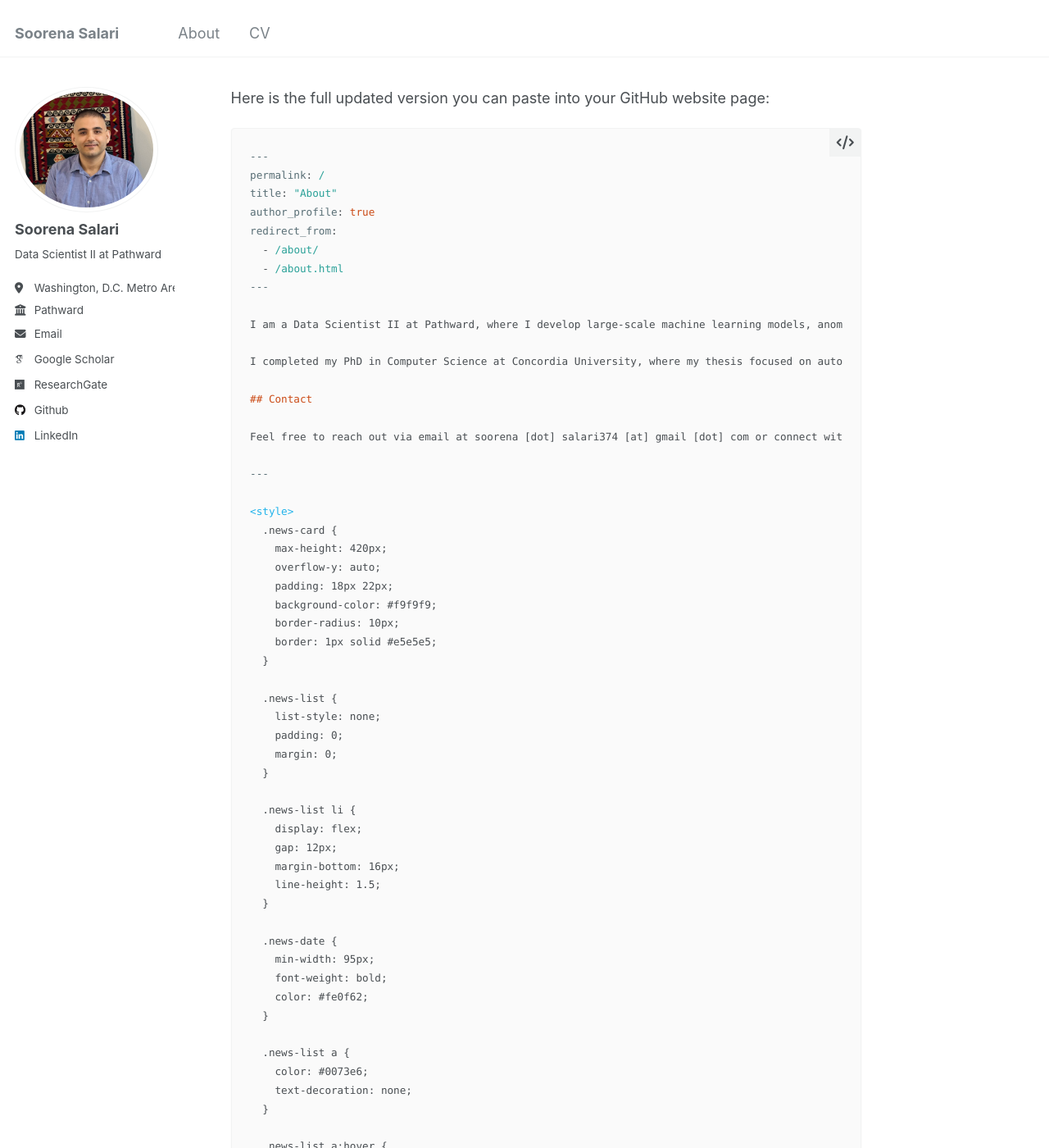
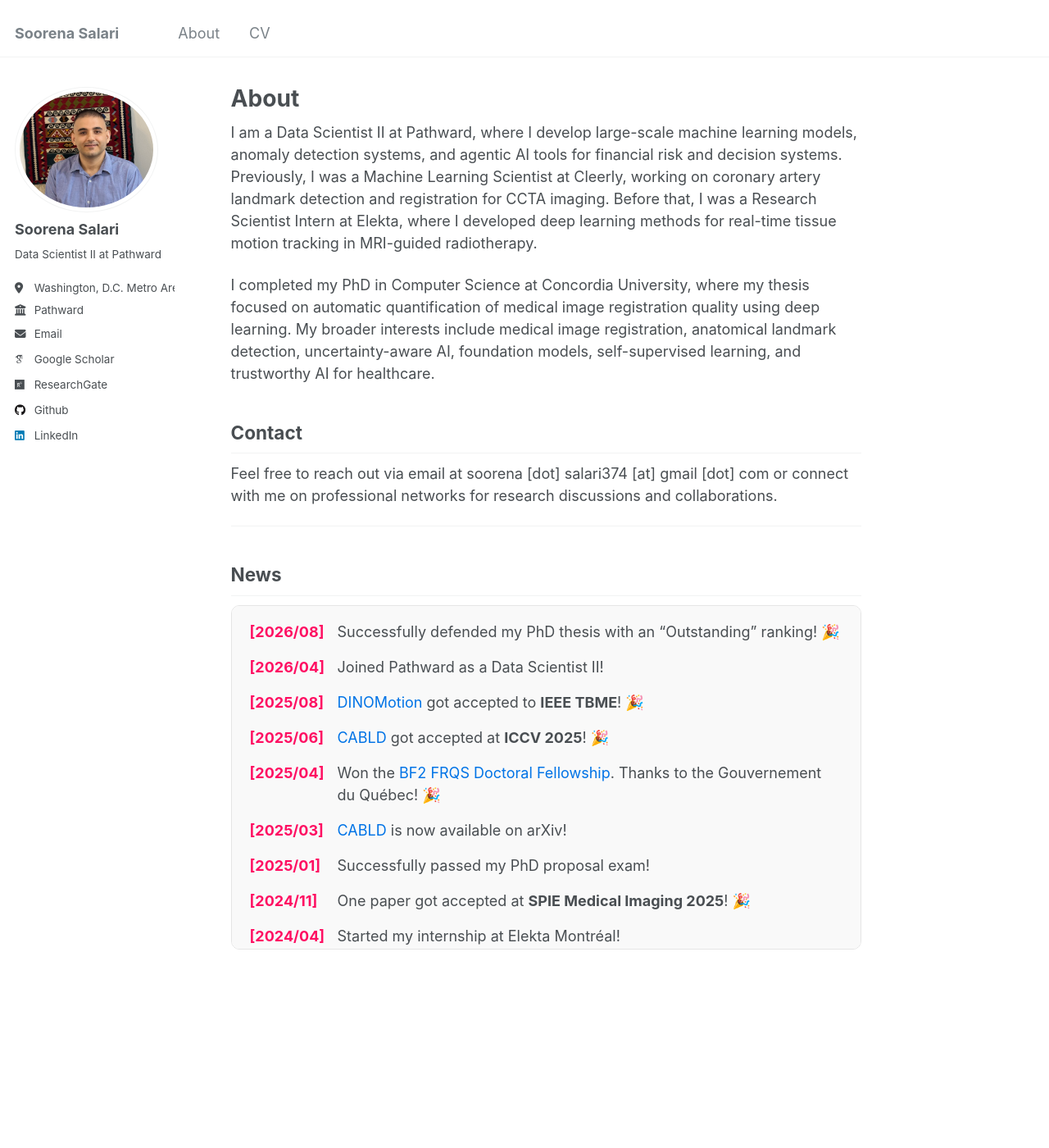
Before and after one commit to soorenasalari/soorenasalari.github.io, a Jekyll site: the page built from _pages/about.md, in a window 1280 px wide and 1400 px high. Shown: the whole window at 82% size. Built offline with Jekyll 4.4.1, drawn with Linux system fonts in a browser that asks for light colours; some web fonts are replaced; our own code applies the rules of GitHub Pages for plain Markdown files; some of the changed text lies outside the part shown.

Commit message:
Update about.md
Signed-off-by: Soorena Salari <73616711+soorenasalari@users.noreply.github.com>

````diff
--- a/_pages/about.md
+++ b/_pages/about.md
@@ -1,6 +1,3 @@
-Here is the full updated version you can paste into your GitHub website page:
-
-```markdown
 ---
 permalink: /
 title: "About"
@@ -161,4 +158,3 @@ Feel free to reach out via email at soorena [dot] salari374 [at] gmail [dot] com
     </ul>
   </div>
 </section>
-```
````
